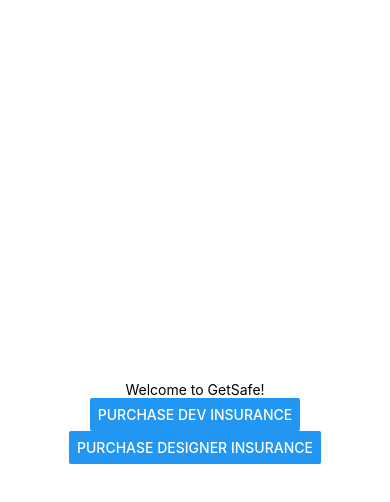
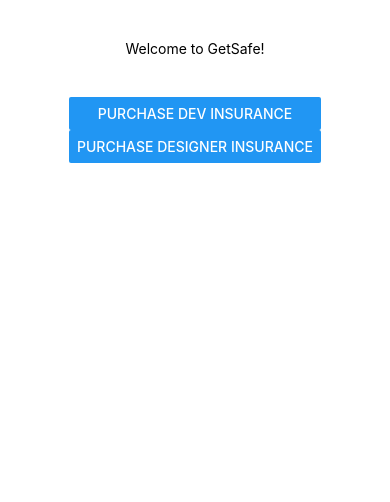
Before and after one commit to aarkalyk/react-native-buy-flow, a React Native app: screen /Home in a window 390 px wide. Shown: the top 502 px of the page. Built offline with nearby package versions, Linux system fonts and the light colour scheme.

Commit message:
wrap screens in a view container

```diff
--- /dev/null
+++ b/src/containers/ViewContainer.tsx
@@ -0,0 +1,16 @@
+import { FC } from "react";
+import { View, SafeAreaView, StyleSheet, ViewProps } from "react-native";
+
+export const ViewContainer: FC<ViewProps> = ({ children, ...props }) => (
+  <View style={styles.container} {...props}>
+    <SafeAreaView>{children}</SafeAreaView>
+  </View>
+);
+
+const styles = StyleSheet.create({
+  container: {
+    flex: 1,
+    backgroundColor: "#fff",
+    alignItems: "center",
+  },
+});
--- a/src/features/buyFlow/BuyFlowScreen.tsx
+++ b/src/features/buyFlow/BuyFlowScreen.tsx
@@ -1,11 +1,5 @@
 import { useRef, useState } from "react";
-import {
-  View,
-  StyleSheet,
-  FlatList,
-  ListRenderItemInfo,
-  SafeAreaView,
-} from "react-native";
+import { FlatList, ListRenderItemInfo } from "react-native";
 import { RouteProp, useNavigation, useRoute } from "@react-navigation/native";
 
 import { MainStackParamList } from "../../navigation/MainStackNavigator";
@@ -14,6 +8,7 @@
 import { BuyFlowData, InputProps, ProductId } from "./types";
 import { DataInput } from "./components/DataInput";
 import { Summary } from "./components/Summary";
+import { ViewContainer } from "../../containers/ViewContainer";
 
 export const BuyFlowScreen = () => {
   const { params = { productId: "devIns" } } =
@@ -65,8 +60,7 @@
   };
 
   return (
-    <View style={styles.container}>
-      <SafeAreaView>
+    <ViewContainer>
       <NavBar onPressBack={onPressBack}>
         {TITLE_TO_PRODUCT_ID[params.productId]}
       </NavBar>
@@ -80,8 +74,7 @@
         pagingEnabled
         scrollEnabled={false}
       />
-      </SafeAreaView>
-    </View>
+    </ViewContainer>
   );
 };
 
@@ -138,9 +131,3 @@
   ],
   summary: [],
 };
-
-const styles = StyleSheet.create({
-  container: {
-    flex: 1,
-  },
-});
--- a/src/features/home/HomeScreen.tsx
+++ b/src/features/home/HomeScreen.tsx
@@ -1,14 +1,15 @@
-import { View, Text, Button, StyleSheet } from "react-native";
+import { Text, Button, StyleSheet } from "react-native";
 import { useNavigation, NavigationProp } from "@react-navigation/native";
 
 import { MainStackParamList } from "../../navigation/MainStackNavigator";
+import { ViewContainer } from "../../containers/ViewContainer";
 
 export const HomeScreen = () => {
   const navigation = useNavigation<NavigationProp<MainStackParamList>>();
 
   return (
-    <View style={styles.container}>
-      <Text>Welcome to GetSafe!</Text>
+    <ViewContainer>
+      <Text style={styles.title}>Welcome to GetSafe!</Text>
       <Button
         title="Purchase dev insurance"
         onPress={() => {
@@ -21,15 +22,13 @@
           navigation.navigate("BuyFlow", { productId: "designerIns" });
         }}
       />
-    </View>
+    </ViewContainer>
   );
 };
 
 const styles = StyleSheet.create({
-  container: {
-    flex: 1,
-    backgroundColor: "#fff",
-    alignItems: "center",
-    justifyContent: "center",
+  title: {
+    marginVertical: 40,
+    textAlign: "center",
   },
 });
```
Lines whose indentation alone changed are shown as unchanged.
